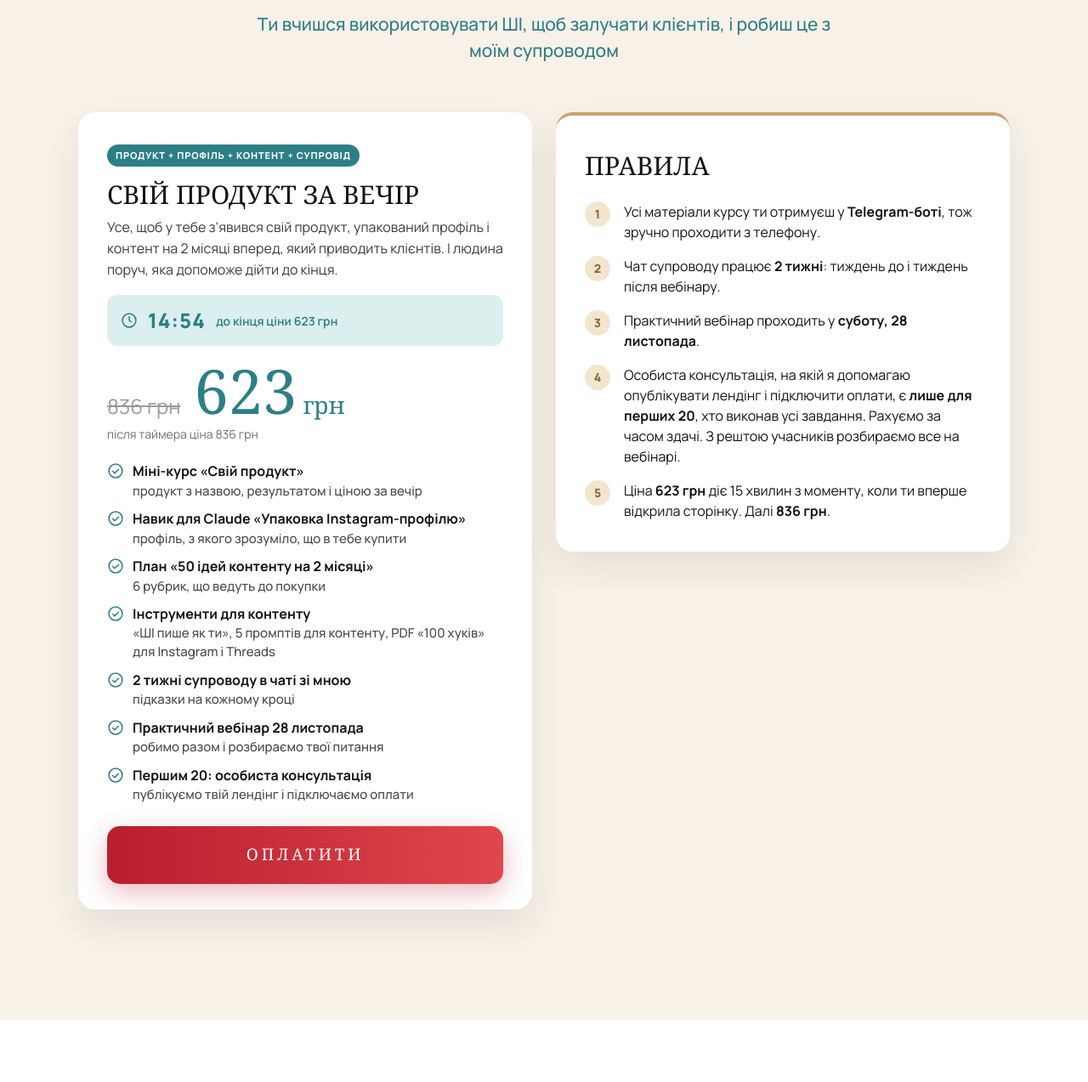
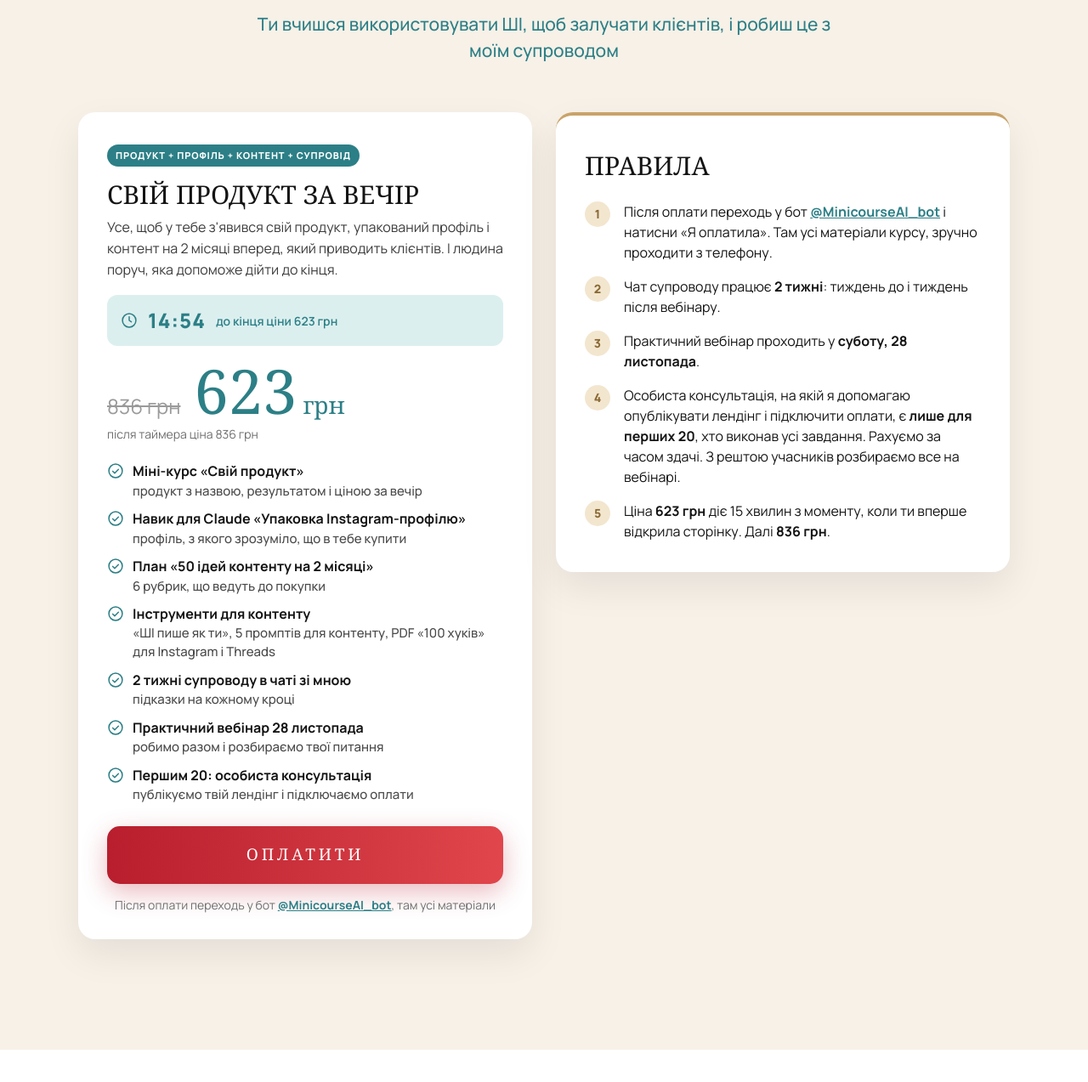
Before and after one commit to MariaDS88/mini-product, a plain HTML site: page index.html in a window 1280 px wide. Shown: the part 8435-9708 px from the top of the page at 85% size. Drawn offline with Linux system fonts and the light colour scheme; a web font is replaced by a local one.

Commit message:
Посилання на бот @MinicourseAI_bot

```diff
--- a/index.html
+++ b/index.html
@@ -229,6 +229,8 @@ footer a{color:var(--tq);text-decoration:underline;text-underline-offset:3px}
 .ex-title{font-family:var(--fh);font-weight:400;font-size:clamp(26px,3.4vw,40px);text-transform:uppercase;text-align:center;margin-top:90px}
 .ex-title+.h-sub{margin-top:10px}
 .bon-title{margin-top:70px}
+.pay-note{margin-top:14px;text-align:center;font-size:14px;color:var(--dim)}
+.pay-note a,.rules a{color:var(--tq);font-weight:700}
 .bon-grid{grid-template-columns:repeat(3,1fr)}
 @media(max-width:980px){.bon-grid{grid-template-columns:1fr}}
 .bon-grid .ex{background:#fff}
@@ -467,12 +469,13 @@ var MY_SITE = "https://delicate-klepon-9a24f4.netlify.app/";         // поси
 <li><svg class="ic"><use href="#i-check"/></svg><span><b>Першим 20: особиста консультація</b><br>публікуємо твій лендінг і підключаємо оплати</span></li>
 </ul>
         <a class="btn js-pay" href="#">Оплатити</a>
+        <p class="pay-note">Після оплати переходь у бот <a href="https://t.me/MinicourseAI_bot" target="_blank" rel="noopener">@MinicourseAI_bot</a>, там усі матеріали</p>
       </div>
     </div>
     <div class="rules">
       <h3>Правила</h3>
       <ol>
-        <li><span>Усі матеріали курсу ти отримуєш у <b>Telegram-боті</b>, тож зручно проходити з телефону.</span></li>
+        <li><span>Після оплати переходь у бот <a href="https://t.me/MinicourseAI_bot" target="_blank" rel="noopener"><b>@MinicourseAI_bot</b></a> і натисни «Я оплатила». Там усі матеріали курсу, зручно проходити з телефону.</span></li>
 <li><span>Чат супроводу працює <b>2 тижні</b>: тиждень до і тиждень після вебінару.</span></li>
         <li><span>Практичний вебінар проходить у <b>суботу, 28 листопада</b>.</span></li>
         <li><span>Особиста консультація, на якій я допомагаю опублікувати лендінг і підключити оплати, є <b>лише для перших 20</b>, хто виконав усі завдання. Рахуємо за часом здачі. З рештою учасників розбираємо все на вебінарі.</span></li>
```
